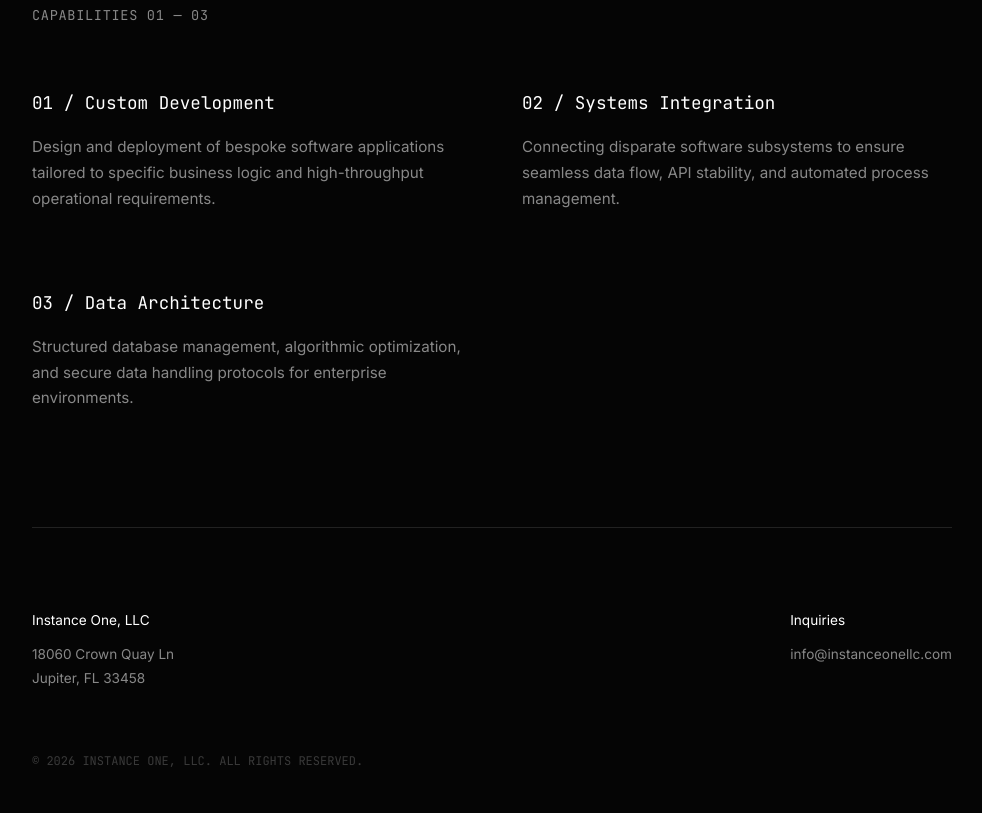
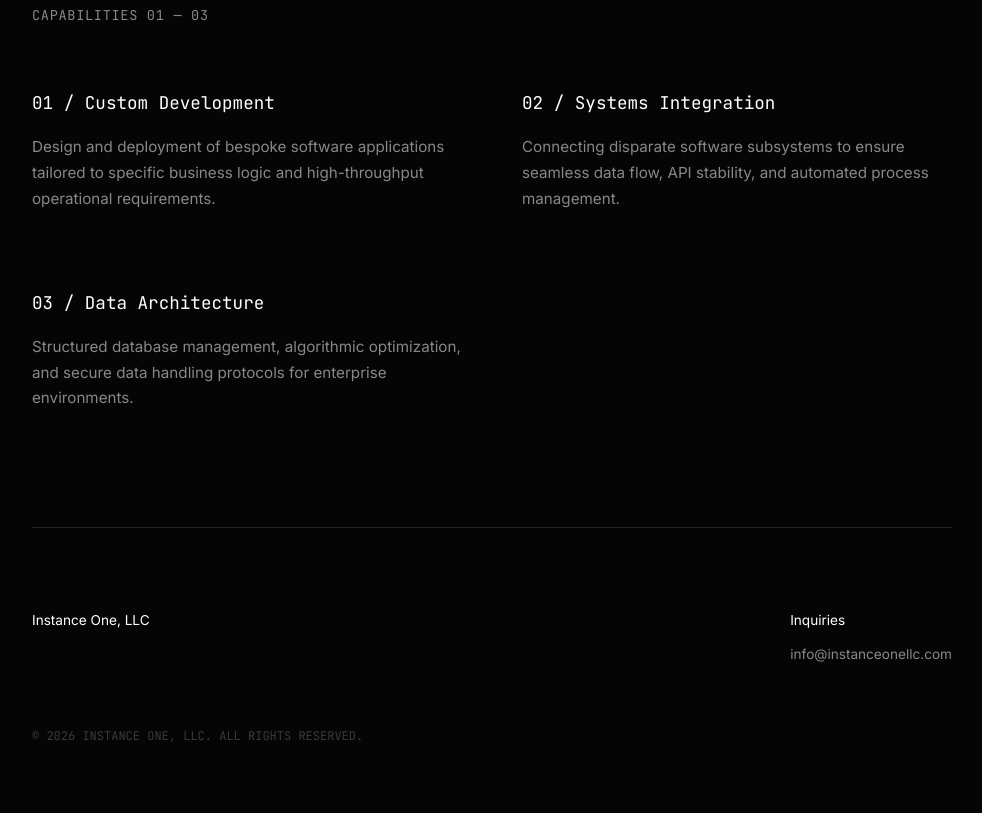
Before and after one commit to InstanceOneLLC/instaceonellc.github.io, a plain HTML site: page index.html in a window 1280 px wide. Shown: the part 805-1618 px from the top of the page, without its empty margins (148-1130 px from the left). After the commit the page ends 1593 px from the top, so only its background shows below. Drawn offline with Linux system fonts and the light colour scheme.

Commit message:
Update index.html
removed address

```diff
--- a/index.html
+++ b/index.html
@@ -191,8 +191,6 @@
             <div class="footer-content">
                 <div class="footer-col">
                     <strong>Instance One, LLC</strong>
-                    18060 Crown Quay Ln<br>
-                    Jupiter, FL 33458
                 </div>
                 <div class="footer-col">
                     <strong>Inquiries</strong>
```
